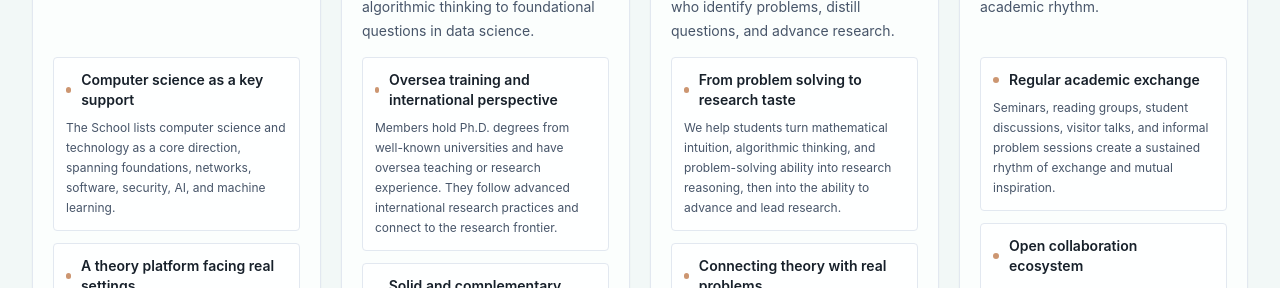
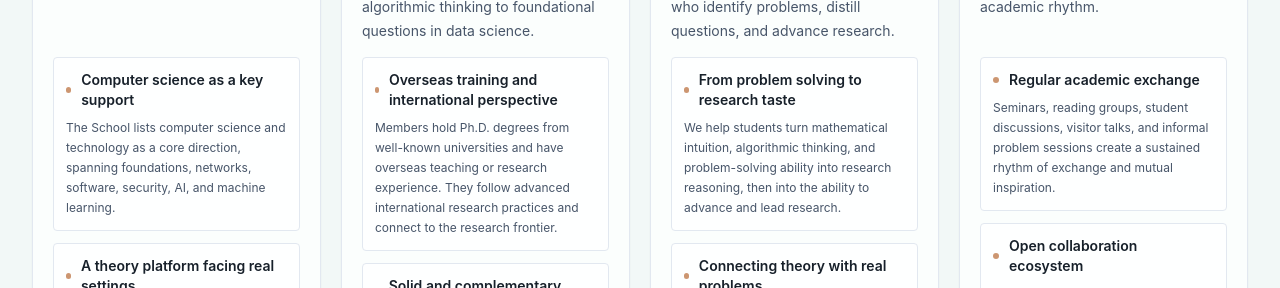
Before and after one commit to sds-theory/sds-theory.github.io, a React (Vite) app: page / in a window 1280 px wide. Shown: the part 781-1069 px from the top of the page. Built offline with nearby package versions, Linux system fonts and the light colour scheme.

Commit message:
Fix overseas wording

```diff
--- a/src/data/site.ts
+++ b/src/data/site.ts
@@ -267,9 +267,9 @@ export const homepagePillars: HomepagePillar[] = [
     },
     points: [
       {
-        title: { en: 'Oversea training and international perspective', zh: '海外训练与国际视野' },
+        title: { en: 'Overseas training and international perspective', zh: '海外训练与国际视野' },
         body: {
-          en: 'Members hold Ph.D. degrees from well-known universities and have oversea teaching or research experience. They follow advanced international research practices and connect to the research frontier.',
+          en: 'Members hold Ph.D. degrees from well-known universities and have overseas teaching or research experience. They follow advanced international research practices and connect to the research frontier.',
           zh: '成员均拥有名校博士学位及海外高校执教或研究经历，熟悉国际先进研究范式，并与国际研究前沿保持紧密联系。',
         },
       },
```
